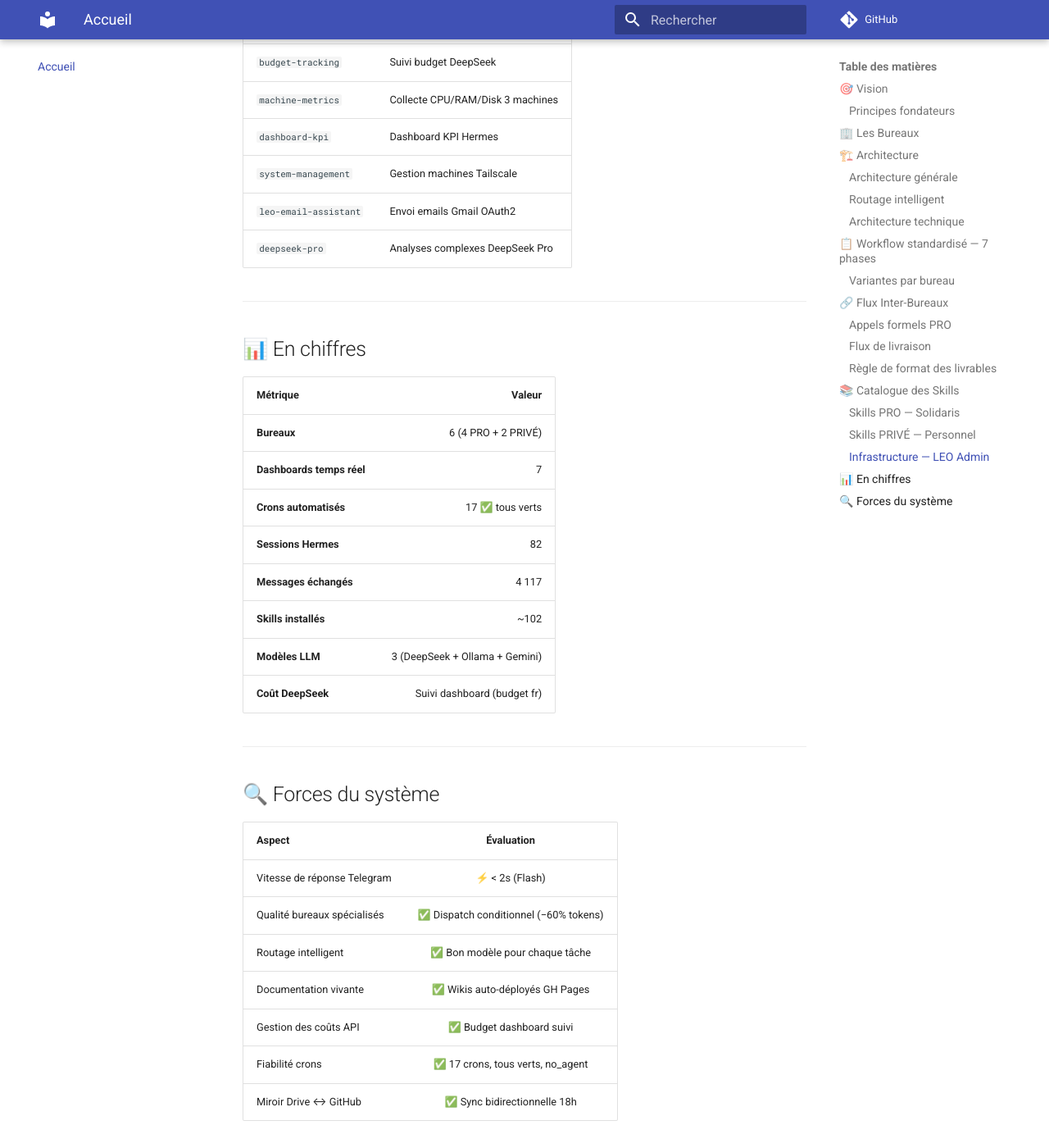
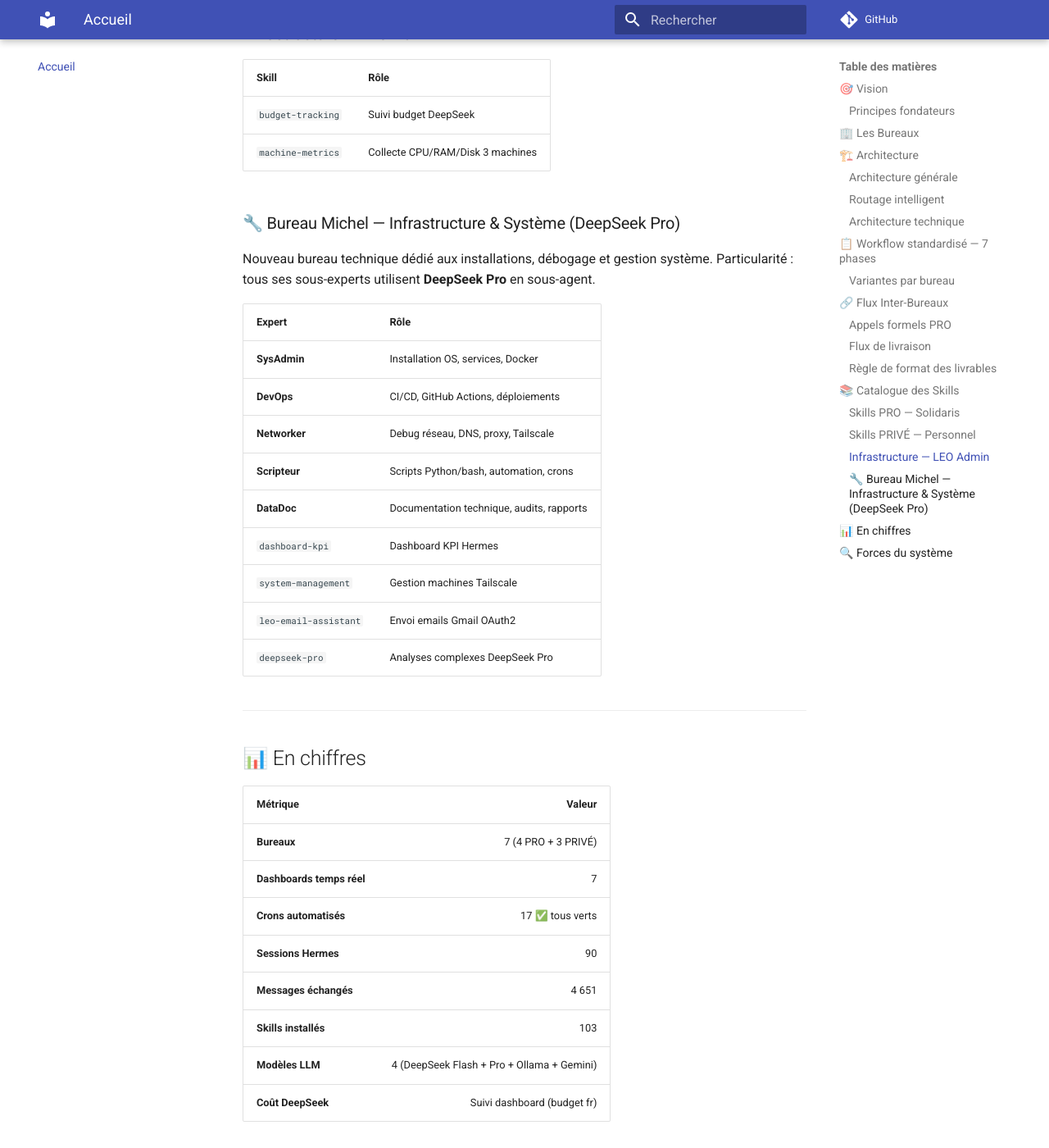
Before and after one commit to christophedanhier-hash/BAVI_LEO, an MkDocs documentation site: the page built from docs/index.md, in a window 1280 px wide and 1400 px high, scrolled down 4994 px. Shown: the whole window at 82% size. Built offline with MkDocs 1.6.1 and Material for MkDocs 9.7.7, drawn with Linux system fonts in a browser that asks for light colours; comment, search, counter and statistics services are not loaded; some of the changed text lies outside the part shown.

Commit message:
add: Bureau Michel — infrastructure & système (DeepSeek Pro)

```diff
--- a/docs/index.md
+++ b/docs/index.md
@@ -2,7 +2,7 @@
 
 **Propulsé par [Hermes Agent](https://hermes-agent.nousresearch.com) · 🦁 LEO**
 
-> 6 bureaux spécialisés · 17 crons automatisés · 7 dashboards temps réel · 3 modèles LLM
+> 7 bureaux spécialisés · 17 crons automatisés · 7 dashboards temps réel · 4 modèles LLM
 
 ---
 
@@ -28,6 +28,7 @@
 | 🛡️ **Assurance Obligatoire** | Expertise AO (INAMI, BCSS, eHealth, MyCareNet) | PRO | 🏗️ Reconstruction |
 | 📝 **Gérard** | Documentation télescope T600 | PRIVÉ | ✅ [Wiki OCA](https://christophedanhier-hash.github.io/wiki-oca/t600/) |
 | 🧭 **Sylvie** | Roadbooks camping-car | PRIVÉ | ✅ [Voyages](https://christophedanhier-hash.github.io/voyages-wiki/) |
+| 🔧 **Michel** | Infrastructure, code, système (DeepSeek Pro) | PRIVÉ | 🆕 Nouveau |
 | ⚙️ **LEO Admin** | Infrastructure, monitoring, budget | PRIVÉ | 🏗️ Reconstruction |
 
 ---
@@ -41,7 +42,7 @@
     Telegram["📱 Telegram"]
     LEO["🤖 LEO (Hermes Agent)"]
     PRO["🏢 PRO<br/>Robert · Sophie · AO"]
-    PRIVE["🏠 PRIVÉ<br/>Gérard · Sylvie · Admin"]
+    PRIVE["🏠 PRIVÉ<br/>Gérard · Sylvie · Michel · Admin"]
     DeepSeek["☁️ DeepSeek API<br/>Flash + Pro"]
     Ollama["🏠 Ollama<br/>qwen2.5:7b"]
     Gemini["⚡ Gemini API<br/>Fallback"]
@@ -181,6 +182,18 @@
 |-------|------|
 | `budget-tracking` | Suivi budget DeepSeek |
 | `machine-metrics` | Collecte CPU/RAM/Disk 3 machines |
+
+### 🔧 Bureau Michel — Infrastructure & Système (DeepSeek Pro)
+
+Nouveau bureau technique dédié aux installations, débogage et gestion système. Particularité : tous ses sous-experts utilisent **DeepSeek Pro** en sous-agent.
+
+| Expert | Rôle |
+|--------|------|
+| **SysAdmin** | Installation OS, services, Docker |
+| **DevOps** | CI/CD, GitHub Actions, déploiements |
+| **Networker** | Debug réseau, DNS, proxy, Tailscale |
+| **Scripteur** | Scripts Python/bash, automation, crons |
+| **DataDoc** | Documentation technique, audits, rapports |
 | `dashboard-kpi` | Dashboard KPI Hermes |
 | `system-management` | Gestion machines Tailscale |
 | `leo-email-assistant` | Envoi emails Gmail OAuth2 |
@@ -192,13 +205,13 @@
 
 | Métrique | Valeur |
 |----------|-------:|
-| **Bureaux** | 6 (4 PRO + 2 PRIVÉ) |
+| **Bureaux** | 7 (4 PRO + 3 PRIVÉ) |
 | **Dashboards temps réel** | 7 |
 | **Crons automatisés** | 17 ✅ tous verts |
-| **Sessions Hermes** | 82 |
-| **Messages échangés** | 4 117 |
-| **Skills installés** | ~102 |
-| **Modèles LLM** | 3 (DeepSeek + Ollama + Gemini) |
+| **Sessions Hermes** | 90 |
+| **Messages échangés** | 4 651 |
+| **Skills installés** | 103 |
+| **Modèles LLM** | 4 (DeepSeek Flash + Pro + Ollama + Gemini) |
 | **Coût DeepSeek** | Suivi dashboard (budget fr) |
 
 ---
```
